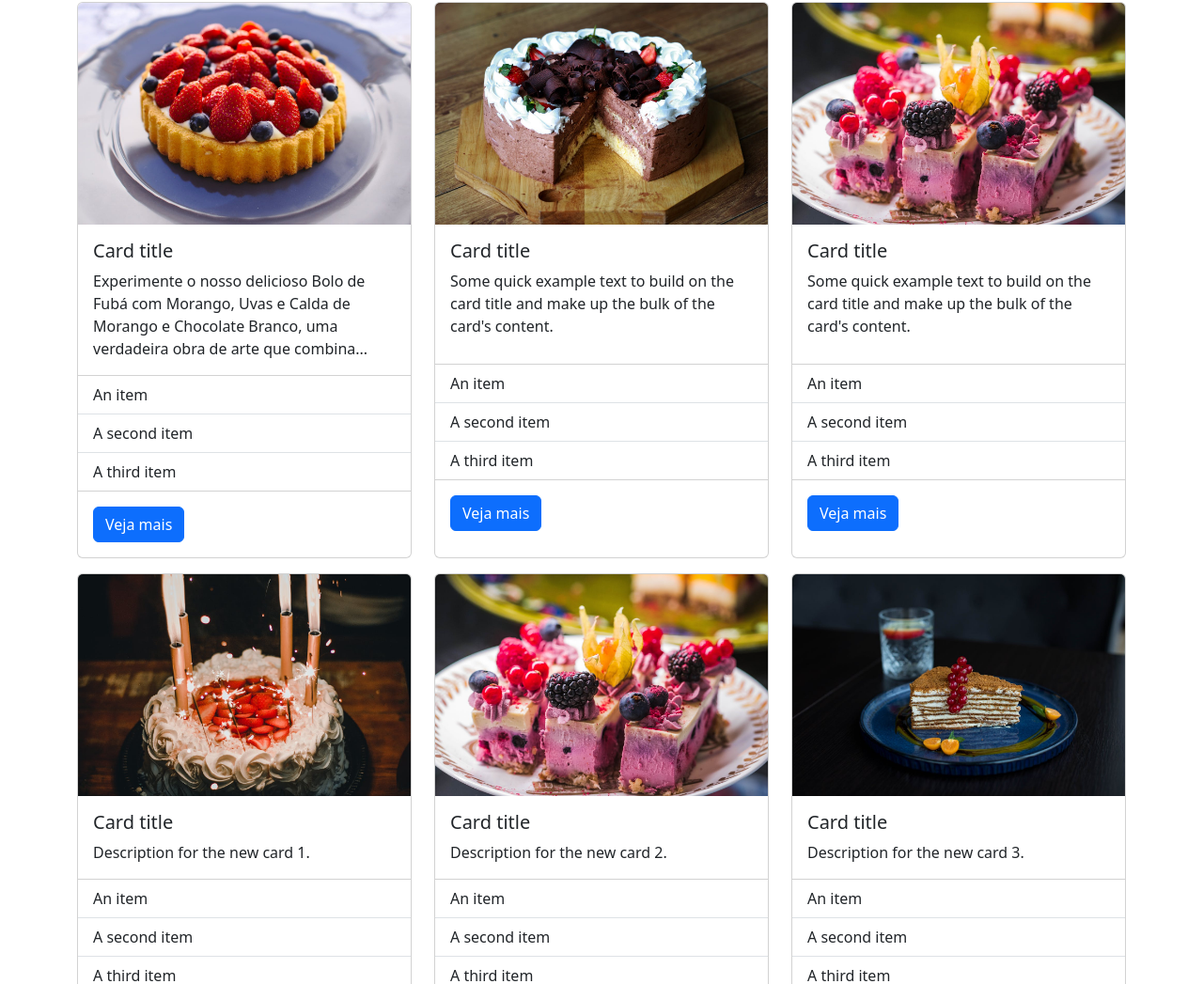
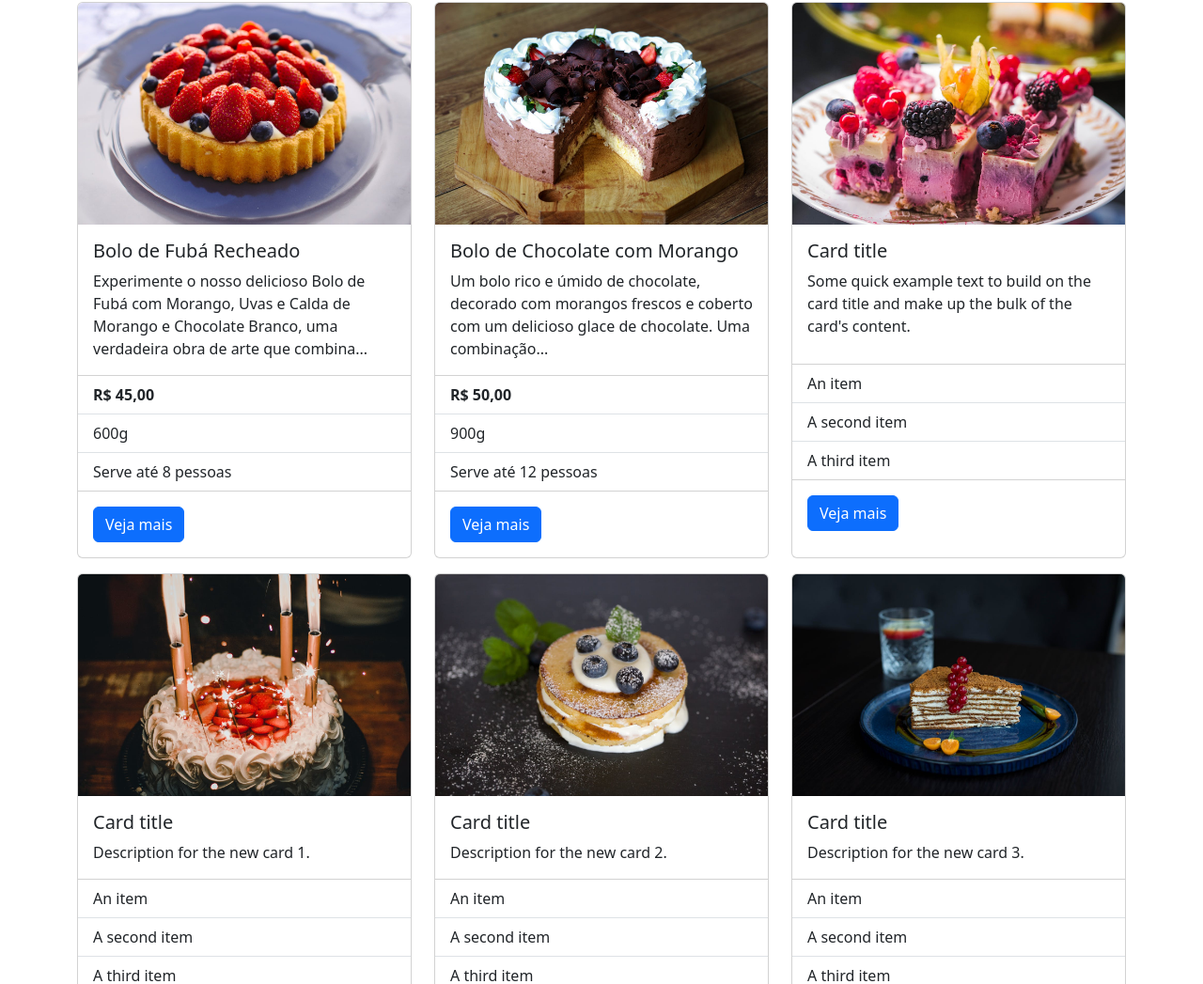
Before and after one commit to GRodrigues10/Projeto-Bootstrap, a plain HTML site: page index.html in a window 1280 px wide. Shown: the part 1086-2133 px from the top of the page at 94% size. Drawn offline with nearby package versions, Linux system fonts and the light colour scheme.

Commit message:
atualização

```diff
--- a/index.html
+++ b/index.html
@@ -57,21 +57,21 @@
                 <img src="imagens/img1.jpg" class="d-block w-100" alt="...">
                 <div class="carousel-caption d-none d-md-block">
                     <h2>Barras de Chocolate Caseiro</h2>
-                    <p>Some representative placeholder content for the first slide.</p>
+                    <p>Saboreie nossas deliciosas barras de chocolate feitas artesanalmente com ingredientes selecionados.</p>
                 </div>
             </div>
             <div class="carousel-item" data-bs-interval="1000">
                 <img src="imagens/img5.jpg" class="d-block w-100" alt="...">
                 <div class="carousel-caption d-none d-md-block">
                     <h2>Bolo de Chocolate com Morango</h2>
-                    <p>Some representative placeholder content for the second slide.</p>
+                    <p>Delicie-se com o sabor irresistível do nosso bolo de chocolate, coberto com morangos frescos.</p>
                 </div>
             </div>
             <div class="carousel-item" data-bs-interval="4000">
                 <img src="imagens/img9.jpg" class="d-block w-100" alt="...">
                 <div class="carousel-caption d-none d-md-block">
                     <h2>Bolo de Coco e Uva</h2>
-                    <p>Some representative placeholder content for the third slide.</p>
+                    <p>Um bolo macio de coco combinado com a doçura suculenta das uvas, perfeito para qualquer ocasião.</p>
                 </div>
             </div>
         </div>
@@ -96,13 +96,14 @@
                 <div class="card h-100">
                     <img src="imagens/img4.jpg" class="card-img-top img-fluid" alt="...">
                     <div class="card-body">
-                        <h5 class="card-title">Card title</h5>
+                        <h5 class="card-title">Bolo de Fubá Recheado</h5>
                         <p class="card-text">Experimente o nosso delicioso Bolo de Fubá com Morango, Uvas e Calda de Morango e Chocolate Branco, uma verdadeira obra de arte que combina...</p>
                     </div>
                     <ul class="list-group list-group-flush">
-                        <li class="list-group-item">An item</li>
-                        <li class="list-group-item">A second item</li>
-                        <li class="list-group-item">A third item</li>
+                        <li class="list-group-item"><strong>R$ 45,00</strong>
+                        </li>
+                        <li class="list-group-item">600g</li>
+                        <li class="list-group-item">Serve até 8 pessoas</li>
                     </ul>
                     <div class="card-body">
                         <!-- Button trigger modal -->
@@ -114,7 +115,7 @@
                             <div class="modal-dialog">
                                 <div class="modal-content">
                                     <div class="modal-header">
-                                        <h1 class="modal-title fs-5" id="exampleModalLabel">Modal title</h1>
+                                        <h1 class="modal-title fs-5" id="exampleModalLabel">Bolo de Fubá Recheado</h1>
                                         <button type="button" class="btn-close" data-bs-dismiss="modal" aria-label="Close"></button>
                                     </div>
                                     <div class="modal-body">
@@ -135,13 +136,15 @@
                 <div class="card h-100">
                     <img src="imagens/img5.jpg" class="card-img-top img-fluid" alt="..." style="background-attachment: fixed;">
                     <div class="card-body">
-                        <h5 class="card-title">Card title</h5>
-                        <p class="card-text">Some quick example text to build on the card title and make up the bulk of the card's content.</p>
+                        <h5 class="card-title">Bolo de Chocolate com Morango</h5>
+                        </h5>
+                        <p class="card-text">Um bolo rico e úmido de chocolate, decorado com morangos frescos e coberto com um delicioso glace de chocolate. Uma combinação...</p>
                     </div>
                     <ul class="list-group list-group-flush">
-                        <li class="list-group-item">An item</li>
-                        <li class="list-group-item">A second item</li>
-                        <li class="list-group-item">A third item</li>
+                        <li class="list-group-item"><strong>R$ 50,00</strong>
+                        </li>
+                        <li class="list-group-item">900g</li>
+                        <li class="list-group-item">Serve até 12 pessoas</li>
                     </ul>
                     <div class="card-body">
                         <!-- Button trigger modal -->
@@ -153,12 +156,13 @@
                             <div class="modal-dialog">
                                 <div class="modal-content">
                                     <div class="modal-header">
-                                        <h1 class="modal-title fs-5" id="exampleModalLabel">Modal title</h1>
+                                        <h1 class="modal-title fs-5" id="exampleModalLabel">Bolo de Chocolate com Morango</h1>
                                         <button type="button" class="btn-close" data-bs-dismiss="modal" aria-label="Close"></button>
                                     </div>
                                     <div class="modal-body">
                                         <img src="imagens/img5.jpg" class="img-fluid" alt="">
-                                        <p>Lorem ipsum dolor sit amet consectetur adipisicing elit. Magni a harum aspernatur sequi, ex error expedita voluptate sunt. Quis aliquam fugit animi, minus aliquid dolor itaque aspernatur, debitis, dolorum nobis voluptas recusandae quam deleniti distinctio alias quos quia iste consectetur cupiditate velit omnis quas blanditiis repellendus nisi? Reprehenderit minus laudantium cupiditate? Dolore nam ipsa aliquam quas maiores neque sint! Odit, distinctio amet ipsa voluptatum repudiandae dicta beatae sint voluptatibus quod?</p>
+
+                        <p class="card-text">Um bolo rico e úmido de chocolate, decorado com morangos frescos e coberto com um delicioso glace de chocolate. Uma combinação perfeita de sabor e sofisticação para qualquer ocasião.</p>
                                     </div>
                                     <div class="modal-footer">
                                         <button type="button" class="btn btn-secondary" data-bs-dismiss="modal">Close</button>
@@ -251,7 +255,7 @@
             <!-- Additional Card 2 -->
             <div class="col-md-4 mb-3">
                 <div class="card h-100">
-                    <img src="imagens/img6.jpg" class="card-img-top img-fluid" alt="...">
+                    <img src="imagens/img3.jpg" class="card-img-top img-fluid" alt="...">
                     <div class="card-body">
                         <h5 class="card-title">Card title</h5>
                         <p class="card-text">Description for the new card 2.</p>
@@ -275,7 +279,7 @@
                                         <button type="button" class="btn-close" data-bs-dismiss="modal" aria-label="Close"></button>
                                     </div>
                                     <div class="modal-body">
-                                        <img src="imagens/img6.jpg" class="img-fluid" alt="">
+                                        <img src="imagens/img3.jpg" class="img-fluid" alt="">
                                         <p>Description for the modal of new card 2.</p>
                                     </div>
                                     <div class="modal-footer">
```
